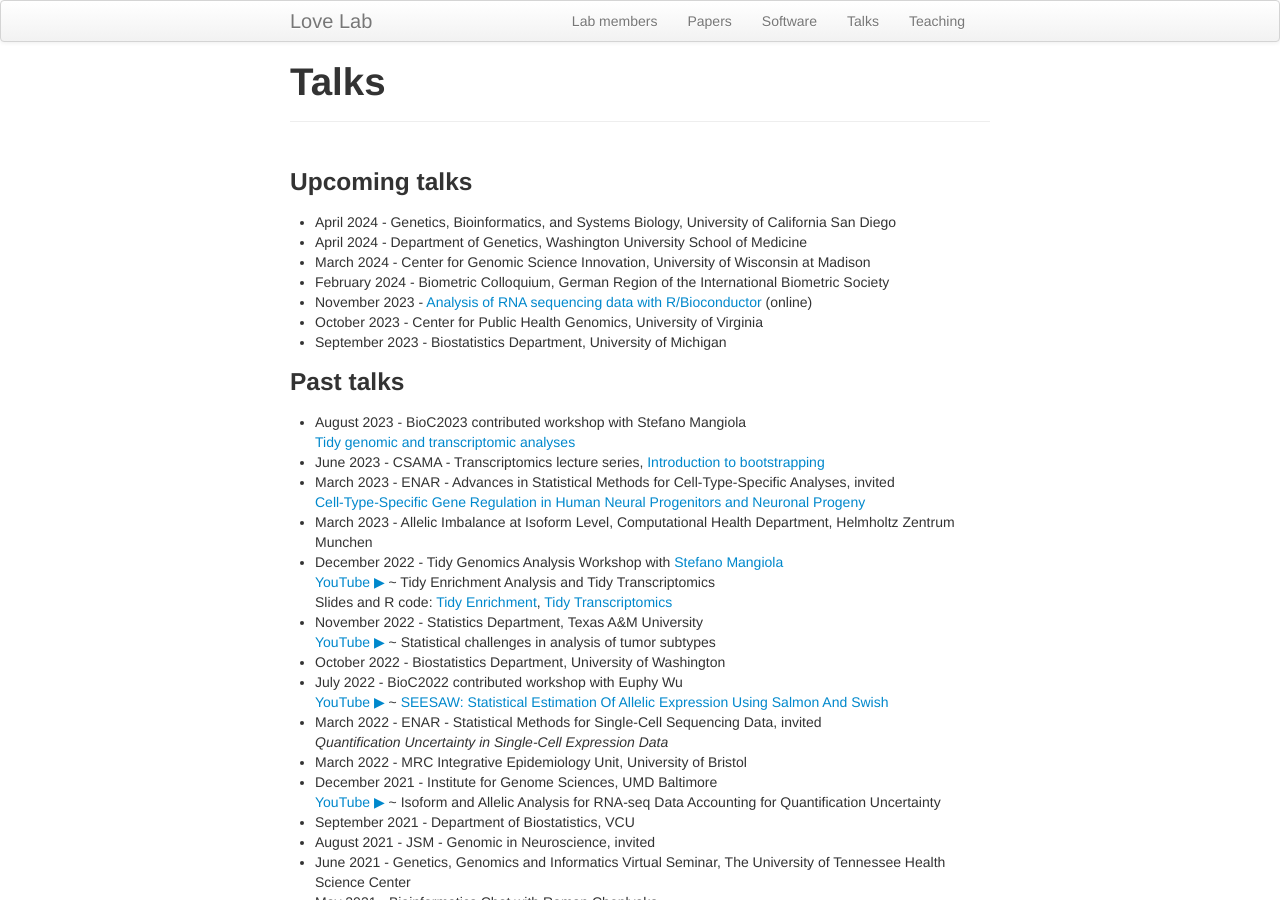
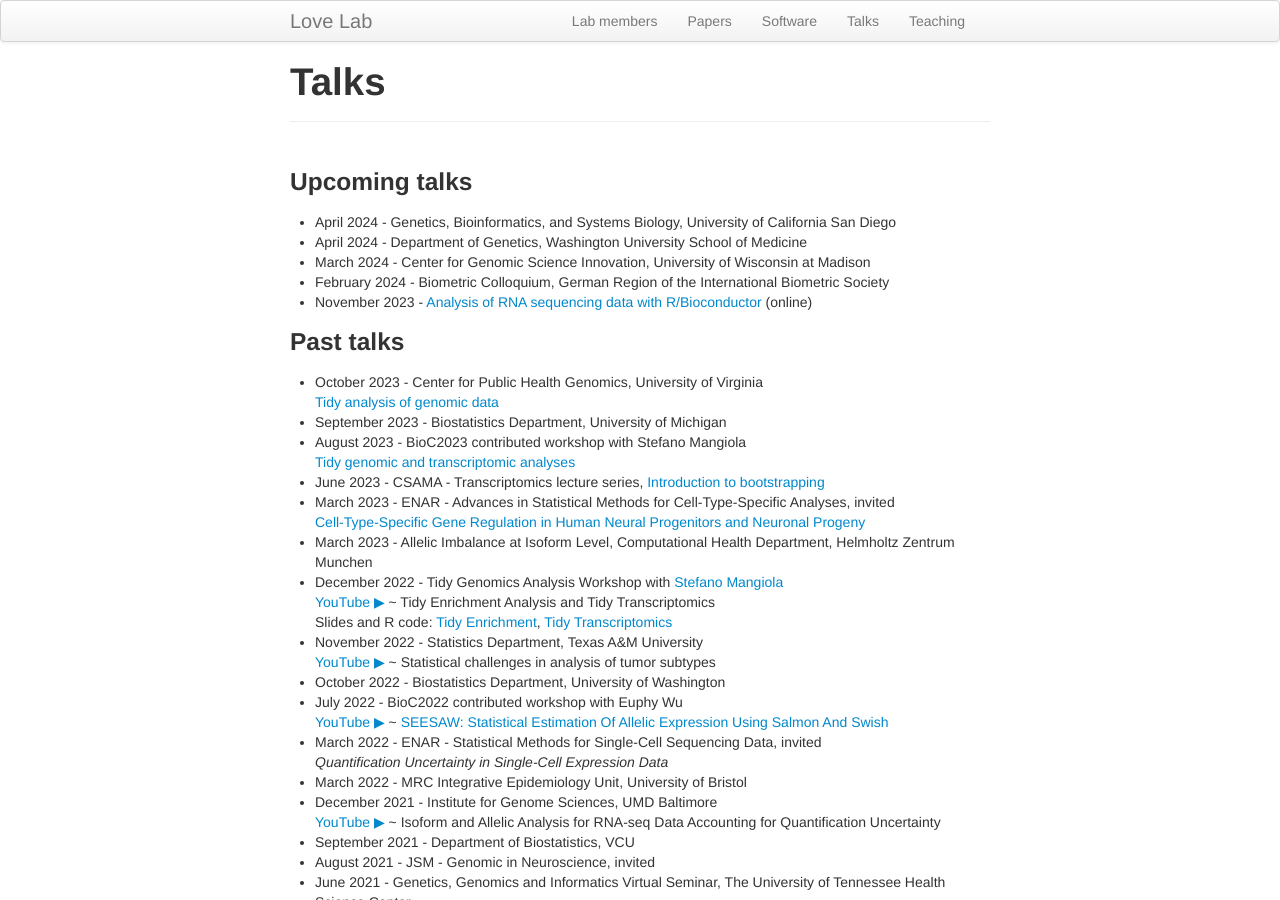
Before and after one commit to mikelove/mikelove.github.io, a Jekyll site: the page built from pages/talks.md, in a window 1280 px wide and 900 px high. Built offline with Jekyll 4.4.1, drawn with Linux system fonts in a browser that asks for light colours.

Commit message:
uva talk

```diff
--- a/pages/talks.md
+++ b/pages/talks.md
@@ -10,11 +10,11 @@ title: "Talks"
 * March 2024 - Center for Genomic Science Innovation, University of Wisconsin at Madison
 * February 2024 - Biometric Colloquium, German Region of the International Biometric Society
 * November 2023 - [Analysis of RNA sequencing data with R/Bioconductor](https://www.physalia-courses.org/courses-workshops/course19/) (online)
-* October 2023 - Center for Public Health Genomics, University of Virginia
-* September 2023 - Biostatistics Department, University of Michigan
 
 ### Past talks
 
+* October 2023 - Center for Public Health Genomics, University of Virginia <br/> [Tidy analysis of genomic data](https://github.com/tidyomics/tidy-genomics-talk/blob/main/tidy-genomics-talk.pdf)
+* September 2023 - Biostatistics Department, University of Michigan
 * August 2023 - BioC2023 contributed workshop with Stefano Mangiola <br/> [Tidy genomic and transcriptomic analyses](https://tidyomics.github.io/tidyomicsWorkshopBioc2023)
 * June 2023 - CSAMA - Transcriptomics lecture series, [Introduction to bootstrapping](https://github.com/mikelove/boot-basics/blob/main/bootstrapping.pdf)
 * March 2023 - ENAR - Advances in Statistical Methods for
```
